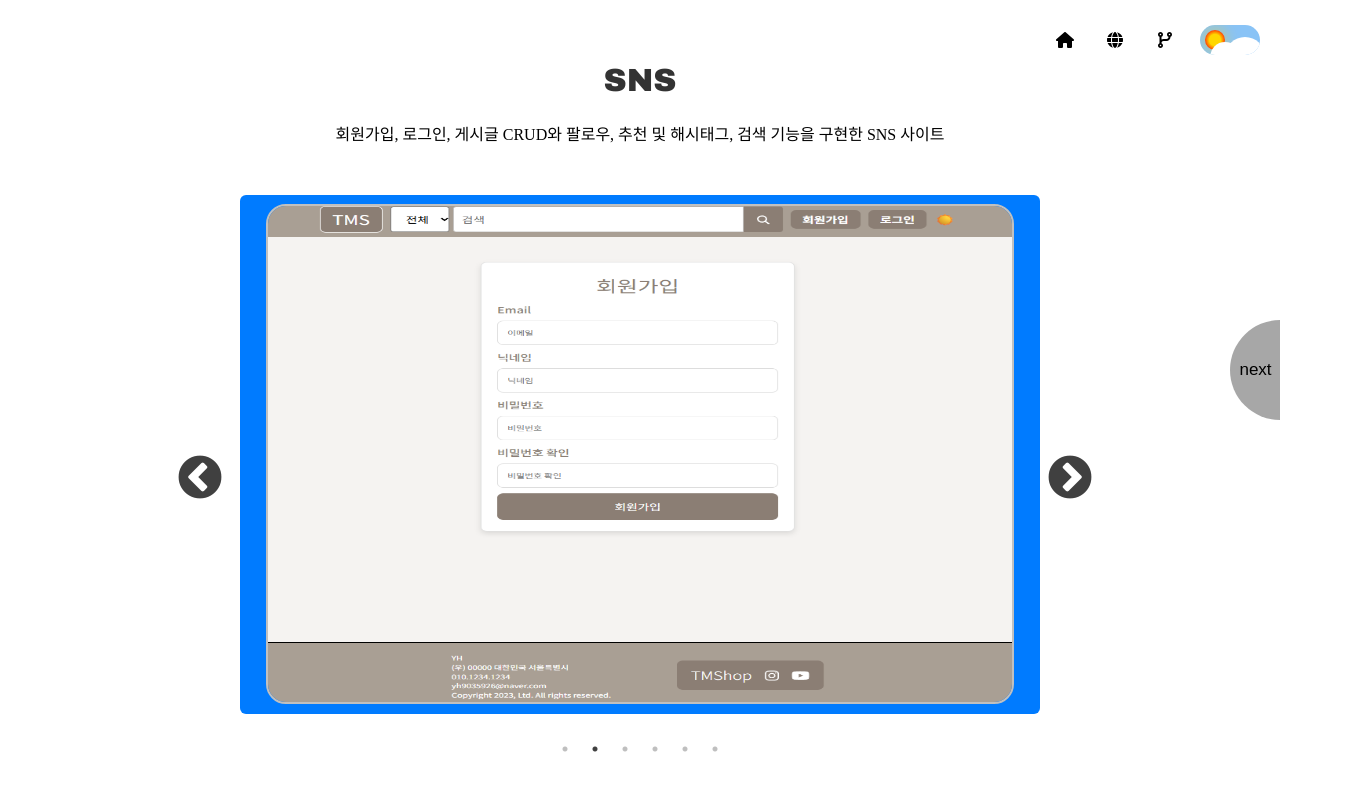
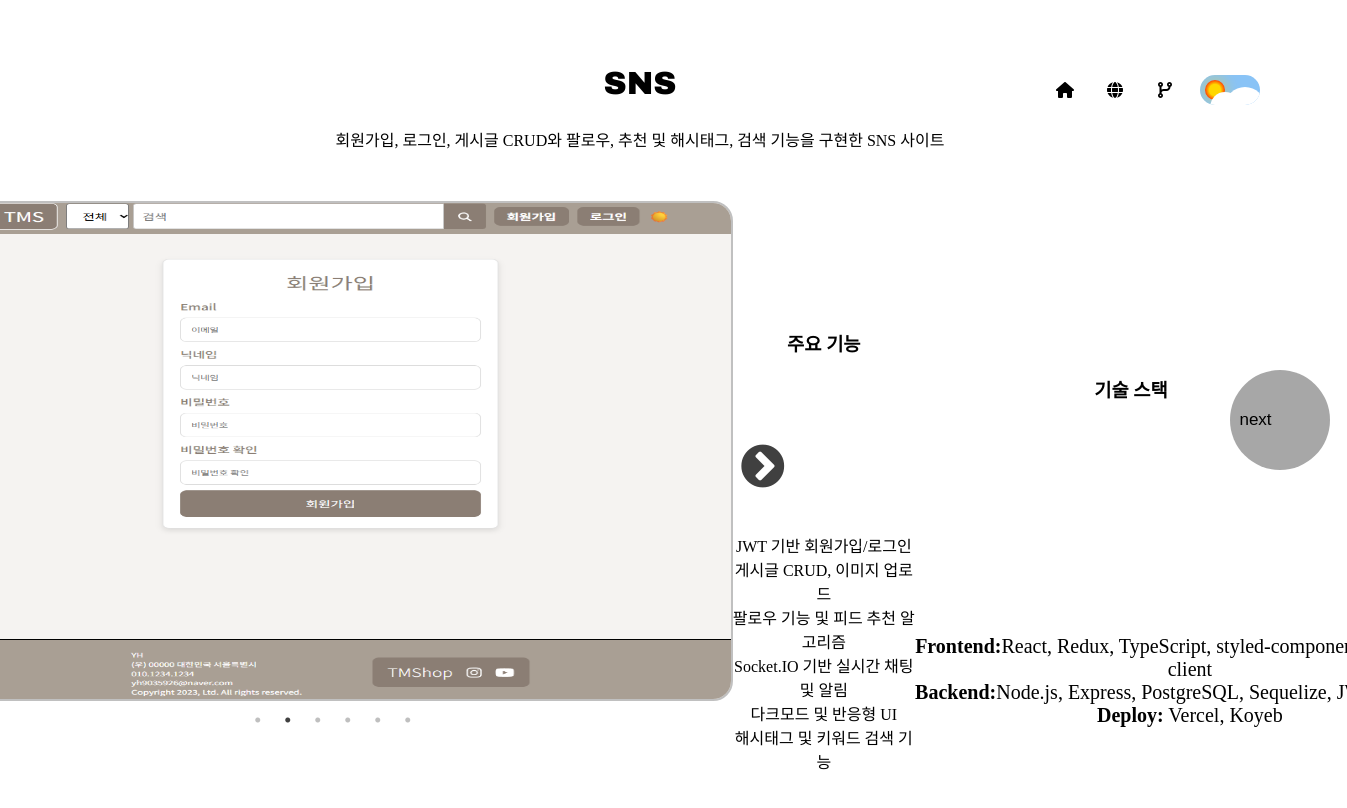
Before and after one commit to tomyhas59/portfolio, a React (Create React App) app: page /projects/1 in a window 1280 px wide. Shown: the top 808 px of the page, 1347 px wide, since content can reach past the window. Built offline with nearby package versions, Linux system fonts and the light colour scheme.

Commit message:
projectDetail

```diff
--- a/src/App.css
+++ b/src/App.css
@@ -2,6 +2,7 @@
 @import url("./styles/main.css");
 @import url("./styles/contact.css");
 @import url("./styles/aboutMe.css");
+@import url("./styles/projectDetail.css");
 
 .section-menu {
   z-index: 999;
--- a/src/data/projects.json
+++ b/src/data/projects.json
@@ -14,20 +14,31 @@
     "description": "회원가입, 로그인, 게시글 CRUD와 팔로우, 추천 및 해시태그, 검색 기능을 구현한 SNS 사이트",
     "url": "https://tomyhasblog.vercel.app",
     "gitHub": "https://github.com/tomyhas59/blog",
-    "detail": {
-      "client": [
-        "상태 관리를 위한 Redux",
-        "TypeScript로 코드 안정성 확보",
-        "styled-components를 통한 유연한 스타일링",
-        "Socket.IO로 실시간 채팅 및 알림 기능 구현",
-        "검색 기능 구현으로 사용자 경험 향상"
+    "features": [
+      "JWT 기반 회원가입/로그인",
+      "게시글 CRUD, 이미지 업로드",
+      "팔로우 기능 및 피드 추천 알고리즘",
+      "Socket.IO 기반 실시간 채팅 및 알림",
+      "다크모드 및 반응형 UI",
+      "해시태그 및 키워드 검색 기능"
+    ],
+    "stack": {
+      "frontend": [
+        "React",
+        "Redux",
+        "TypeScript",
+        "styled-components",
+        "Socket.IO-client"
       ],
-      "server": [
-        "Node.js와 Express로 구축한 서버",
-        "JWT를 활용한 인증 시스템",
-        "PostgreSQL과 Sequelize로 데이터 관리",
-        "Socket.IO를 통한 실시간 웹 소켓 기능"
-      ]
+      "backend": [
+        "Node.js",
+        "Express",
+        "PostgreSQL",
+        "Sequelize",
+        "JWT",
+        "Socket.IO"
+      ],
+      "deploy": ["Vercel", "Koyeb"]
     }
   },
   {
@@ -40,20 +51,19 @@
       "shopProducts.png",
       "shopCart.png"
     ],
-    "description": "간단한 회원가입, 로그인, 상품 리뷰, 장바구니 담기 기능 쇼핑몰 사이트",
+    "description": "회원가입, 로그인, 상품 조회 및 장바구니 기능을 제공하는 쇼핑몰 사이트",
     "url": "https://tmshop.vercel.app/",
     "gitHub": "https://github.com/tomyhas59/shop",
-    "detail": {
-      "client": [
-        "Next.js와 TypeScript 사용",
-        "GraphQL 뮤테이션으로 서버 통신",
-        "Recoil을 통한 전역 상태 관리",
-        "Firebase Authentication으로 로그인 처리"
-      ],
-      "server": [
-        "Apollo Server로 GraphQL 쿼리 처리",
-        "Firebase Firestore를 이용한 데이터 관리"
-      ]
+    "features": [
+      "상품 목록 및 상세 페이지 구현",
+      "장바구니 담기/삭제 기능",
+      "GraphQL 기반 서버 통신",
+      "Firebase 인증을 통한 로그인/회원가입"
+    ],
+    "stack": {
+      "frontend": ["Next.js", "TypeScript", "Recoil", "GraphQL", "React Query"],
+      "backend": ["Apollo Server", "Firebase Firestore"],
+      "deploy": ["Vercel", "CloudType"]
     }
   },
   {
@@ -61,11 +71,18 @@
     "name": "심심풀이",
     "mainImg": ["game1.png"],
     "imgs": ["game1.png", "game2.png", "game3.png"],
-    "description": "React를 활용한 간단한 웹 게임",
+    "description": "간단한 미니 웹 게임 모음 프로젝트",
     "url": "https://tmsgame.vercel.app",
     "gitHub": "https://github.com/tomyhas59/reactGame",
-    "detail": {
-      "client": ["JavaScript와 React로 개발한 웹 게임"]
+    "features": [
+      "React 기반 미니 게임 개발",
+      "점수판 및 간단한 랭킹 로직",
+      "기능별 컴포넌트 분리 및 재사용"
+    ],
+    "stack": {
+      "frontend": ["React", "JavaScript"],
+      "backend": [],
+      "deploy": ["Netlify"]
     }
   },
   {
@@ -73,12 +90,19 @@
     "name": "가계부",
     "mainImg": ["household1.png"],
     "imgs": ["householdMain.png", "household1.png", "household2.png"],
-    "description": "웹 기반 가계부 애플리케이션",
+    "description": "수입/지출을 기록하고 시각화할 수 있는 웹 기반 가계부 애플리케이션",
     "url": "https://tomyhas59.github.io/household-book",
     "gitHub": "https://github.com/tomyhas59/household-book",
-    "detail": {
-      "client": ["TypeScript로 안정성 강화", "Recoil을 통한 전역 상태 관리"],
-      "server": ["Java Spring Boot로 서버 구축", "MariaDB로 데이터 관리"]
+    "features": [
+      "월별 수입/지출 데이터 입력 및 필터링",
+      "카테고리별 통계 시각화",
+      "Recoil을 통한 상태 관리",
+      "Spring Boot 기반 API 서버 연동"
+    ],
+    "stack": {
+      "frontend": ["React", "TypeScript", "Recoil"],
+      "backend": ["Java", "Spring Boot", "MariaDB"],
+      "deploy": ["GitHub Pages", "CloudType"]
     }
   }
 ]
--- a/src/pages/ProjectPage.tsx
+++ b/src/pages/ProjectPage.tsx
@@ -135,10 +135,11 @@ const ProjectPage: React.FC<{
       <div className="project-page-content">
         <h2 className="project-name">{project.name}</h2>
         <p className="description">{project.description}</p>
+        <div className="project-section">
+          <div className="left-section">
             <Slider {...settings} className="project-item">
               {project.imgs.map((img, index) => (
                 <a
-              className="project-link"
                   href={project.url}
                   target="_blank"
                   rel="noopener noreferrer"
@@ -152,31 +153,31 @@ const ProjectPage: React.FC<{
                 </a>
               ))}
             </Slider>
-
-        {project.detail && (
-          <div className="project-detail">
-            <div className="client-detail">
-              <div className="detail-title">client</div>
+          </div>
+          <div className="right-section">
+            <section className="features-section">
+              <h3>주요 기능</h3>
               <ul>
-                {project.detail?.client.map((item, index) => (
-                  <li key={index}>{item}</li>
+                {project.features.map((feature, idx) => (
+                  <li key={idx}>{feature}</li>
                 ))}
               </ul>
-            </div>
-            <div className="server-detail">
-              {project.detail?.server && (
-                <>
-                  <div className="detail-title">server</div>
-                  <ul>
-                    {project.detail.server.map((item, index) => (
-                      <li key={index}>{item}</li>
-                    ))}
-                  </ul>
-                </>
-              )}
+            </section>
+            <section className="stack-section">
+              <h3>기술 스택</h3>
+              <p>
+                <strong>Frontend:</strong>
+                {project.stack.frontend.join(", ") || "없음"}
+                <br />
+                <strong>Backend:</strong>
+                {project.stack.backend.join(", ") || "없음"}
+                <br />
+                <strong>Deploy:</strong>{" "}
+                {project.stack.deploy.join(", ") || "없음"}
+              </p>
+            </section>
           </div>
         </div>
-        )}
       </div>
       {id === "1" ? null : (
         <button className="prev-project" onClick={prevProject}>
--- /dev/null
+++ b/src/styles/projectDetail.css
@@ -0,0 +1,200 @@
+/* project page */
+.project-page-wrapper {
+  width: 100vw;
+  height: 100vh;
+  position: relative;
+}
+
+.go-to-site {
+  position: absolute;
+  top: 15px;
+  right: 20px;
+  display: flex;
+  justify-content: center;
+  align-items: center;
+  gap: 10px;
+}
+
+.site {
+  width: 50px;
+  height: 50px;
+  margin-left: -10px;
+  background-color: transparent;
+  display: flex;
+  justify-content: center;
+  align-items: center;
+  overflow: hidden;
+  position: relative;
+}
+
+.site:hover > .icon {
+  transition: transform 0.2s linear;
+  transform: scale(1.7);
+  color: #e8e8e8;
+}
+
+.site::before {
+  background: rgb(161, 222, 241);
+  content: "";
+  position: absolute;
+  border-radius: 50%;
+  width: 100%;
+  height: 100%;
+  transform: scale(0);
+  transition: transform 0.2s linear;
+}
+.site:hover::before {
+  transform: scale(1);
+}
+
+.project-page-content {
+  margin-top: 50px;
+  text-align: center;
+  display: flex;
+  flex-direction: column;
+  justify-content: space-between;
+}
+
+.project-name {
+  font-size: 32px;
+  font-weight: bold;
+}
+
+.description {
+  width: 700px;
+  font-size: 16px;
+}
+.project-section {
+  display: flex;
+  justify-content: center;
+}
+
+.project-item {
+  width: 800px;
+  margin: 50px auto;
+  border-radius: 20px;
+}
+
+.project-img {
+  width: 100%;
+  height: 500px;
+  margin: 0 auto;
+  border-radius: 20px;
+  border: 2px solid silver;
+}
+
+.right-section {
+  display: flex;
+  justify-content: center;
+}
+
+.slick-prev:before,
+.slick-next:before {
+  font-size: 50px !important;
+  color: black !important;
+}
+.slick-prev:before {
+  margin-left: -50px;
+}
+
+.next-project,
+.prev-project {
+  position: absolute;
+  font-size: 17px;
+  width: 100px;
+  height: 100px;
+  border-radius: 50px;
+  background-color: rgb(167, 167, 167);
+  top: 40%;
+  cursor: pointer;
+  border: none;
+  text-align: left;
+}
+
+.next-project:hover,
+.prev-project:hover {
+  background-color: rgb(216, 215, 215);
+  color: #4f5151;
+}
+
+.prev-project {
+  left: -50px;
+  text-align: right;
+}
+
+.next-project {
+  right: -50px;
+  text-align: left;
+}
+
+@media (max-width: 768px) {
+  .card {
+    width: 250px;
+    font-size: 1rem;
+    padding: 0 1rem 2rem 1rem;
+  }
+
+  .description {
+    height: 20px;
+    width: 300px;
+  }
+
+  .left-arrow {
+    left: 0;
+  }
+
+  .right-arrow {
+    right: 0;
+  }
+
+  .go-to-site {
+    gap: 0;
+    font-size: 12px;
+  }
+
+  .project-item {
+    width: 77%;
+  }
+
+  .project-item a {
+    width: 250px !important;
+  }
+
+  .project-img {
+    width: 250px !important;
+    height: 150px;
+  }
+
+  .detail-title {
+    font-size: 12px;
+  }
+
+  .project-detail {
+    ul {
+      width: 150px;
+      font-size: 12px;
+    }
+    li {
+      width: 130px;
+    }
+  }
+
+  .next-project,
+  .prev-project {
+    top: 30%;
+    font-size: 10px;
+    width: 50px;
+    height: 50px;
+    right: -25px;
+  }
+
+  .prev-project {
+    left: -25px;
+  }
+
+  .slick-prev:before,
+  .slick-next:before {
+    font-size: 25px !important;
+    color: black !important;
+  }
+}
--- a/src/styles/projects.css
+++ b/src/styles/projects.css
@@ -1,303 +1,78 @@
-/* projects */
 .projects-wrapper {
-  padding: 2rem 1rem;
-  background-color: #f9f9f9;
+  padding: 2rem;
   text-align: center;
 }
 
 .projects-heading {
-  font-size: 2rem;
   font-weight: 700;
-  margin-bottom: 1.5rem;
-  color: #222;
 }
 
-.projects-carousel-wrapper {
-  overflow: hidden;
-  width: 80%;
-  user-select: none;
+.projects-list {
+  display: grid;
+  grid-template-columns: repeat(4, 1fr);
+  gap: 1.8rem;
+  padding: 0 1rem;
 }
 
-.projects-carousel {
-  display: flex;
-  will-change: transform;
+@media (max-width: 800px) {
+  .projects-list {
+    grid-template-columns: repeat(2, 1fr);
+  }
 }
 
-.project-card {
-  width: 320px;
-  margin: 0 10px;
-  background: #fff;
-  border-radius: 12px;
-  box-shadow: 0 6px 15px rgba(0, 0, 0, 0.1);
-  text-align: center;
-  transition: transform 0.3s ease, box-shadow 0.3s ease;
+.project-link {
+  position: relative;
+  display: block;
+  border-radius: 15px;
+  overflow: hidden;
   cursor: pointer;
-  flex-shrink: 0;
+  box-shadow: 0 6px 15px rgba(0, 0, 0, 0.7);
+  transition: transform 0.3s ease;
+  text-decoration: none;
 }
 
-.project-card:hover {
-  transform: translateY(-10px);
-  box-shadow: 0 12px 24px rgba(0, 0, 0, 0.15);
+.project-link:hover {
+  transform: translateY(-8px);
 }
 
 .project-image {
   width: 100%;
-  border-radius: 12px 12px 0 0;
+  height: 180px;
   object-fit: cover;
-  height: 180px;
   display: block;
+  border-radius: 15px;
+  transition: filter 0.3s ease;
+}
+
+.project-link:hover .project-image {
+  filter: brightness(0.6);
 }
 
 .project-name {
-  font-size: 1.3rem;
-  margin: 0.8rem 0;
-  color: #333;
-  font-weight: 600;
+  font-size: 2rem !important;
+  padding: 1rem;
 }
 
-.project-link {
-  display: inline-block;
-  margin-bottom: 1rem;
-  padding: 0.6rem 1.4rem;
-  background-color: #007bff;
-  color: #fff;
-  border-radius: 6px;
-  text-decoration: none;
-  font-weight: 600;
-  transition: background-color 0.3s ease;
+.project-link::before {
+  content: "자세히 보기";
+  position: absolute;
+  top: 30%;
+  left: 50%;
+  transform: translate(-50%, -30%);
+  color: white;
+  font-size: 1rem;
+  font-weight: 700;
+  background-color: rgba(0, 123, 255, 0.8);
+  padding: 10px;
+  border-radius: 10px;
+  opacity: 0;
+  pointer-events: none;
+  transition: opacity 0.3s ease;
+  z-index: 10;
+  word-break: keep-all;
 }
 
-.project-link:hover {
-  background-color: #0056b3;
+.project-link:hover::before {
+  opacity: 1;
+  pointer-events: auto;
 }
-
-/* project page */
-
-.project-page-wrapper {
-  width: 100vw;
-  height: 100vh;
-  position: relative;
-  overflow-x: hidden;
-}
-
-.go-to-site {
-  position: absolute;
-  top: 15px;
-  right: 20px;
-  display: flex;
-  justify-content: center;
-  align-items: center;
-  gap: 10px;
-}
-
-.site {
-  width: 50px;
-  height: 50px;
-  margin-left: -10px;
-  background-color: transparent;
-  display: flex;
-  justify-content: center;
-  align-items: center;
-  overflow: hidden;
-  position: relative;
-}
-
-.site:hover > .icon {
-  transition: transform 0.2s linear;
-  transform: scale(1.7);
-  color: #e8e8e8;
-}
-
-.site::before {
-  background: rgb(161, 222, 241);
-  content: "";
-  position: absolute;
-  border-radius: 50%;
-  width: 100%;
-  height: 100%;
-  transform: scale(0);
-  transition: transform 0.2s linear;
-}
-.site:hover::before {
-  transform: scale(1);
-}
-
-.project-page-content {
-  margin-top: 50px;
-  text-align: center;
-  display: flex;
-  flex-direction: column;
-  justify-content: space-between;
-}
-
-.project-name {
-  font-size: 32px;
-  font-weight: bold;
-}
-
-.description {
-  width: 700px;
-  font-size: 16px;
-}
-
-.project-item {
-  width: 800px;
-  margin: 50px auto;
-  border-radius: 20px;
-}
-
-.project-img {
-  width: 99%;
-  height: 500px;
-  margin: 0 auto;
-  border-radius: 20px;
-  border: 2px solid silver;
-}
-
-.project-detail {
-  display: flex;
-  justify-content: center;
-  margin-top: -25px;
-}
-
-.project-detail > div {
-  position: relative;
-  overflow: hidden;
-}
-
-.project-detail ul {
-  width: 400px;
-  padding: 10px;
-  font-size: 20px;
-}
-
-.project-detail li {
-  list-style: decimal inside;
-  word-break: keep-all;
-  margin: 5px auto;
-  width: 400px;
-  text-align: left;
-  text-indent: -18px;
-  padding-left: 18px;
-}
-
-.project-detail li::marker {
-  font-weight: bold;
-}
-
-.detail-title {
-  margin-top: 10px;
-  font-size: 24px;
-  font-weight: bold;
-}
-
-.slick-prev:before,
-.slick-next:before {
-  font-size: 50px !important;
-  color: black !important;
-}
-.slick-prev:before {
-  margin-left: -50px;
-}
-
-.next-project,
-.prev-project {
-  position: absolute;
-  font-size: 17px;
-  width: 100px;
-  height: 100px;
-  border-radius: 50px;
-  background-color: rgb(167, 167, 167);
-  top: 40%;
-  cursor: pointer;
-  border: none;
-  text-align: left;
-}
-
-.next-project:hover,
-.prev-project:hover {
-  background-color: rgb(216, 215, 215);
-  color: #4f5151;
-}
-
-.prev-project {
-  left: -50px;
-  text-align: right;
-}
-
-.next-project {
-  right: -50px;
-  text-align: left;
-}
-
-@media (max-width: 768px) {
-  .card {
-    width: 250px;
-    font-size: 1rem;
-    padding: 0 1rem 2rem 1rem;
-  }
-
-  .description {
-    height: 20px;
-    width: 300px;
-  }
-
-  .left-arrow {
-    left: 0;
-  }
-
-  .right-arrow {
-    right: 0;
-  }
-
-  .go-to-site {
-    gap: 0;
-    font-size: 12px;
-  }
-
-  .project-item {
-    width: 77%;
-  }
-
-  .project-item a {
-    width: 250px !important;
-  }
-
-  .project-img {
-    width: 250px !important;
-    height: 150px;
-  }
-
-  .detail-title {
-    font-size: 12px;
-  }
-
-  .project-detail {
-    ul {
-      width: 150px;
-      font-size: 12px;
-    }
-    li {
-      width: 130px;
-    }
-  }
-
-  .next-project,
-  .prev-project {
-    top: 30%;
-    font-size: 10px;
-    width: 50px;
-    height: 50px;
-    right: -25px;
-  }
-
-  .prev-project {
-    left: -25px;
-  }
-
-  .slick-prev:before,
-  .slick-next:before {
-    font-size: 25px !important;
-    color: black !important;
-  }
-}
--- /dev/null
+++ b/src/types/commonPropsType.ts
@@ -0,0 +1,4 @@
+export type PropsType = {
+  id: string;
+  downButton: () => void;
+};
```
Also changed, not shown: src/components/AboutMe.tsx (+2 -6 lines), src/components/Main.tsx (+2 -6 lines), src/components/Projects.tsx (+8 -45 lines). Lines whose indentation alone changed are shown as unchanged.
